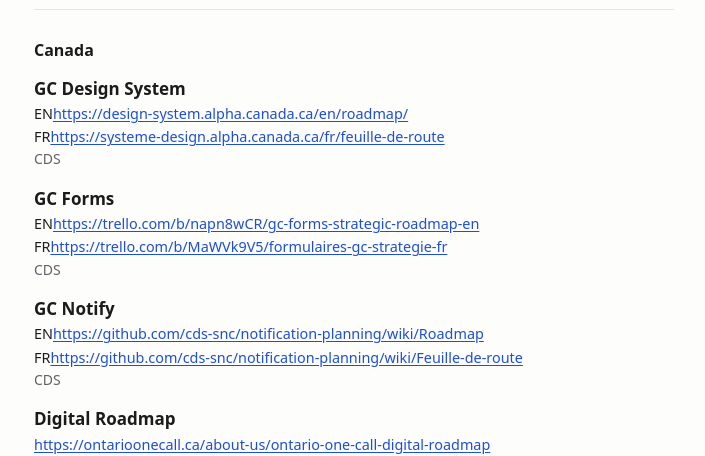
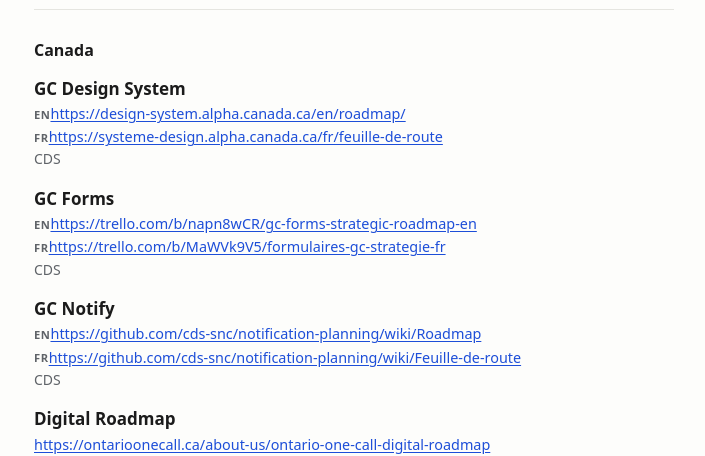
Before and after one commit to fergaloid/publicbackroads, a Jekyll site: the page built from index.md, in a window 1280 px wide. Shown: the part 540-996 px from the top of the page, without its empty margins (286-991 px from the left). Built offline with Jekyll 4.4.1, drawn with Linux system fonts in a browser that asks for light colours.

Commit message:
Update style.css

```diff
--- a/assets/style.css
+++ b/assets/style.css
@@ -14,6 +14,17 @@
     --link: #8ab4f8;
     --line: #2e2e2e;
   }
+}
+li .bilingual {
+  display: grid;
+  grid-template-columns: 2rem 1fr;
+}
+li .lang {
+  font-size: 0.7rem;
+  font-weight: 600;
+  letter-spacing: 0.05em;
+  color: var(--muted);
+  padding-top: 0.2rem;
 }
 
 * { box-sizing: border-box; }
```
